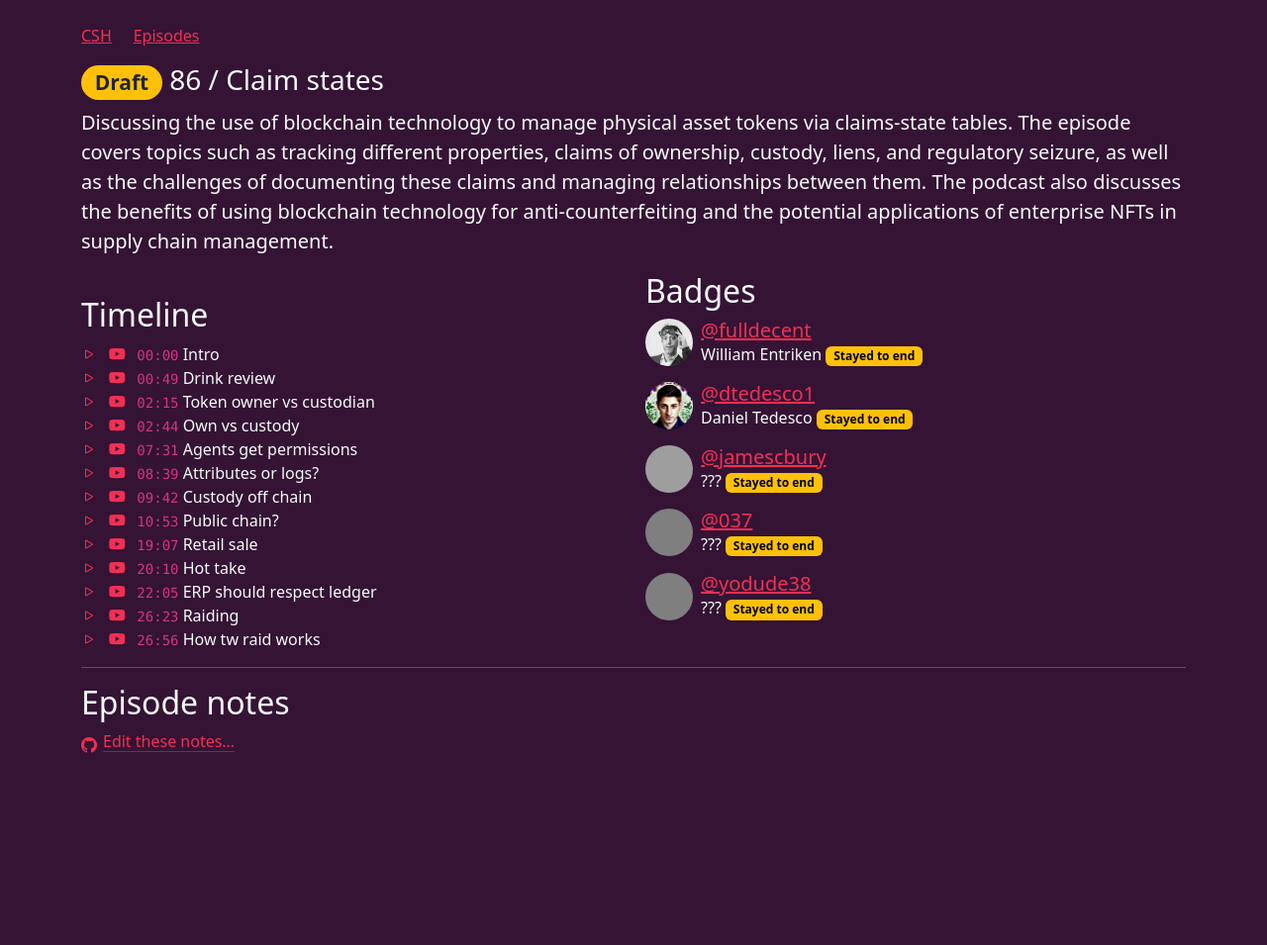
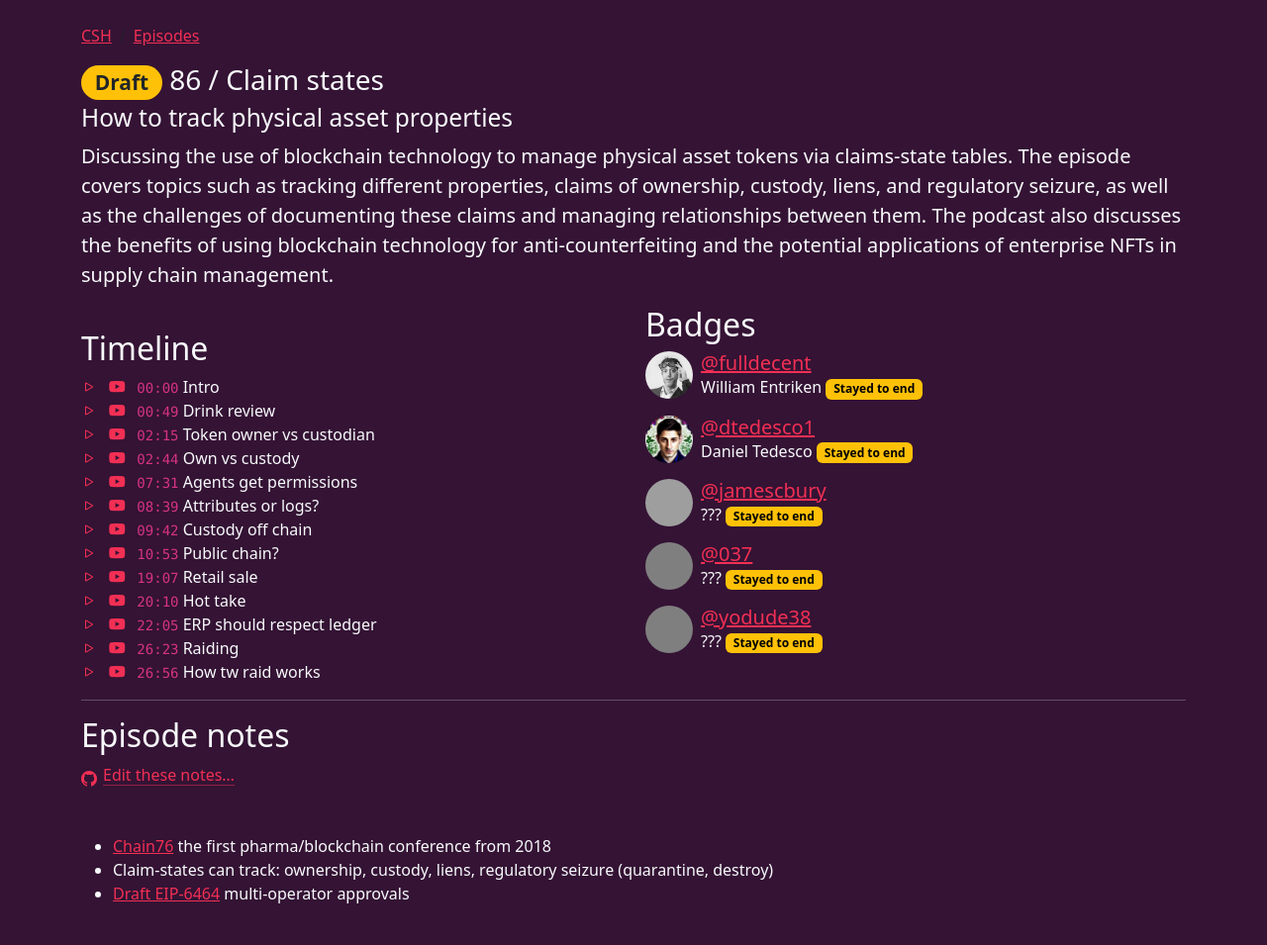
Before and after one commit to community-service/hour.gg, a Jekyll site: the page built from _episodes/2023-07-25-episode-86.md, in a window 1280 px wide. Shown: the whole page at 99% size. Built offline with Jekyll 4.4.1, drawn with Linux system fonts in a browser that asks for light colours; before the commit the page ends 900 px from its top, so only the background shows below that; grey boxes are pictures that could not be loaded.

Commit message:
post ep 86

```diff
--- a/_episodes/2023-07-25-episode-86.md
+++ b/_episodes/2023-07-25-episode-86.md
@@ -2,7 +2,7 @@
 posted: false
 guid: "04E77AED-57EB-4F04-99A3-DF60A92A8560"
 title: Claim states
-subtitle: ""
+subtitle: "How to track physical asset properties"
 description: Discussing the use of blockchain technology to manage physical asset tokens via claims-state tables. The episode covers topics such as tracking different properties, claims of ownership, custody, liens, and regulatory seizure, as well as the challenges of documenting these claims and managing relationships between them. The podcast also discusses the benefits of using blockchain technology for anti-counterfeiting and the potential applications of enterprise NFTs in supply chain management.
 time: "2023-08-01 18:00:00 -0400"
 pubDate: "Tue, 25 Jul 2023 18:00:00 -0400"
@@ -62,3 +62,7 @@ badges:
   - type: stayed-to-end
     participant: yodude38
 ---
+
+- [Chain76](https://chain76.org) the first pharma/blockchain conference from 2018
+- Claim-states can track: ownership, custody, liens, regulatory seizure (quarantine, destroy)
+- [Draft EIP-6464](https://eips.ethereum.org/EIPS/eip-6464) multi-operator approvals
```
Also changed, not shown: other parts of _episodes/2023-07-25-episode-86.md (+2 -2 lines).
